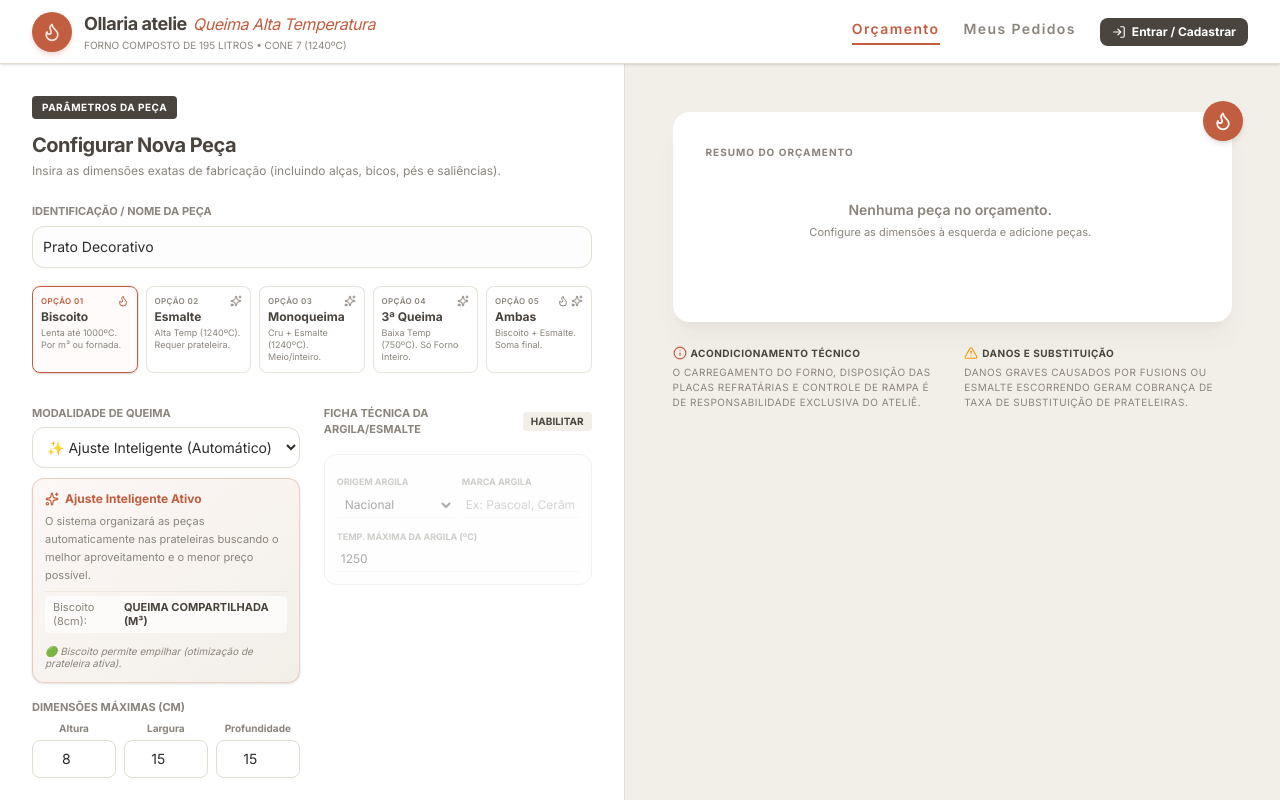
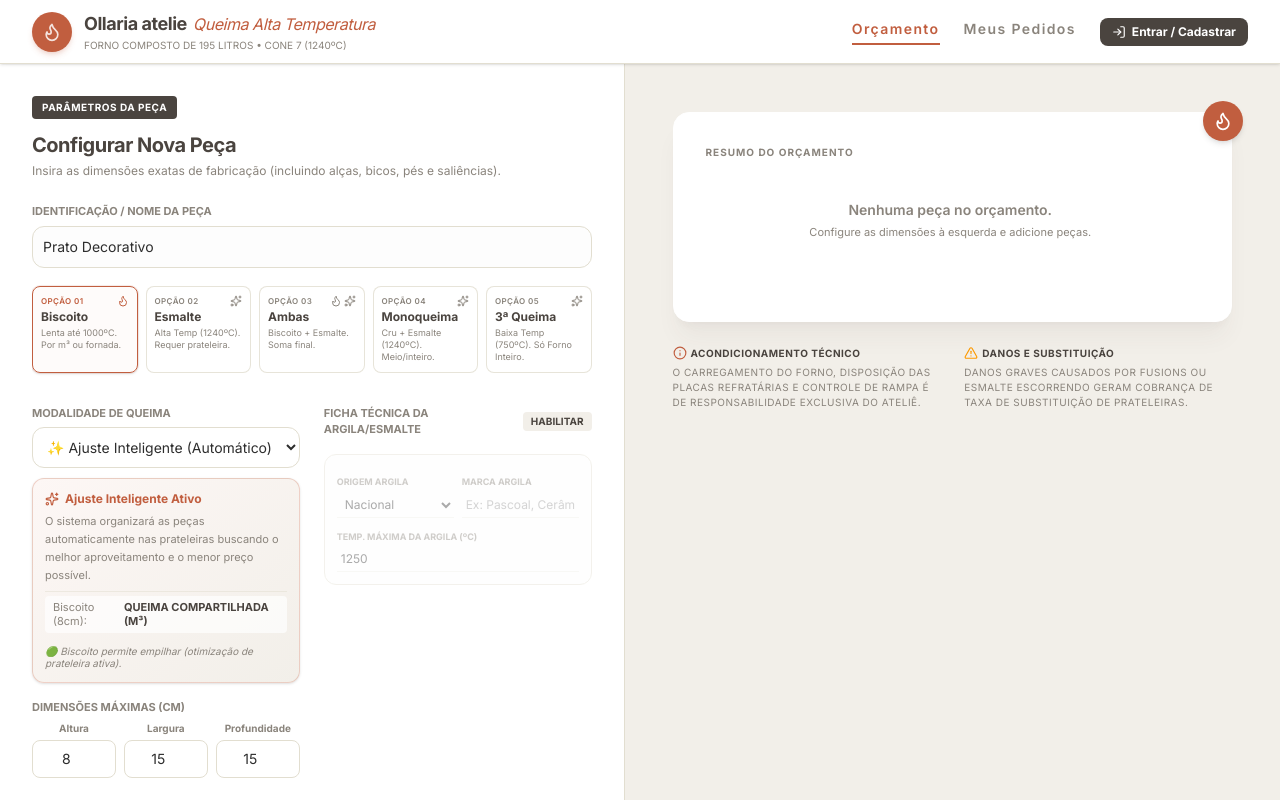
Before and after one commit to samirarabellobackup/Calculadora-de-Servi-o-de-Queima, a React (Vite) app: page / in a window 1280 px wide. Shown: the top 800 px of the page. Built offline with nearby package versions, Linux system fonts and the light colour scheme.

Commit message:
feat: add "Ambas" burning option
Introduce a new firing option that allows selecting both bisque and glaze modes simultaneously with intelligent adjustment settings.

```diff
--- a/src/App.tsx
+++ b/src/App.tsx
@@ -977,6 +977,26 @@ export default function App() {
 
                   <button
                     onClick={() => {
+                      setTipoQueima('ambas');
+                      setMetodoQueima('ajuste_inteligente');
+                      setMetodoQueimaEsmalte('ajuste_inteligente');
+                    }}
+                    className={`flex-shrink-0 w-[130px] sm:w-auto flex flex-col p-2 rounded-lg text-left transition-all border cursor-pointer ${tipoQueima === 'ambas' ? 'border-[#C15E3F] bg-[#FDF7F5]/50 ring-1 ring-[#C15E3F]/10 shadow-sm' : 'border-[#E2DED0]/80 bg-white hover:border-[#8A847C] hover:bg-[#FAF9F6]'}`}
+                    id="btn-select-ambas"
+                  >
+                    <div className="flex justify-between items-center w-full mb-0.5">
+                      <span className={`text-[8px] uppercase tracking-wider font-semibold ${tipoQueima === 'ambas' ? 'text-[#C15E3F]' : 'text-[#8A847C]'}`}>Opção 03</span>
+                      <div className="flex gap-0.5">
+                        <Flame className={`w-3 h-3 ${tipoQueima === 'ambas' ? 'text-[#C15E3F]' : 'text-[#8A847C]'}`} />
+                        <Sparkles className={`w-3 h-3 ${tipoQueima === 'ambas' ? 'text-[#C15E3F]' : 'text-[#8A847C]'}`} />
+                      </div>
+                    </div>
+                    <span className="text-xs font-bold text-[#4A443F]">Ambas</span>
+                    <span className="text-[9px] text-[#8A847C] mt-0.5 leading-snug">Biscoito + Esmalte. Soma final.</span>
+                  </button>
+
+                  <button
+                    onClick={() => {
                       setTipoQueima('monoqueima');
                       setMetodoQueima('ajuste_inteligente');
                     }}
@@ -984,7 +1004,7 @@ export default function App() {
                     id="btn-select-monoqueima"
                   >
                     <div className="flex justify-between items-center w-full mb-0.5">
-                      <span className={`text-[8px] uppercase tracking-wider font-semibold ${tipoQueima === 'monoqueima' ? 'text-[#C15E3F]' : 'text-[#8A847C]'}`}>Opção 03</span>
+                      <span className={`text-[8px] uppercase tracking-wider font-semibold ${tipoQueima === 'monoqueima' ? 'text-[#C15E3F]' : 'text-[#8A847C]'}`}>Opção 04</span>
                       <Sparkles className={`w-3 h-3 ${tipoQueima === 'monoqueima' ? 'text-[#C15E3F]' : 'text-[#8A847C]'}`} />
                     </div>
                     <span className="text-xs font-bold text-[#4A443F]">Monoqueima</span>
@@ -1000,31 +1020,11 @@ export default function App() {
                     id="btn-select-terceira-queima"
                   >
                     <div className="flex justify-between items-center w-full mb-0.5">
-                      <span className={`text-[8px] uppercase tracking-wider font-semibold ${tipoQueima === 'terceira_queima' ? 'text-[#C15E3F]' : 'text-[#8A847C]'}`}>Opção 04</span>
+                      <span className={`text-[8px] uppercase tracking-wider font-semibold ${tipoQueima === 'terceira_queima' ? 'text-[#C15E3F]' : 'text-[#8A847C]'}`}>Opção 05</span>
                       <Sparkles className={`w-3 h-3 ${tipoQueima === 'terceira_queima' ? 'text-[#C15E3F]' : 'text-[#8A847C]'}`} />
                     </div>
                     <span className="text-xs font-bold text-[#4A443F]">3ª Queima</span>
                     <span className="text-[9px] text-[#8A847C] mt-0.5 leading-snug">Baixa Temp (750ºC). Só Forno Inteiro.</span>
-                  </button>
-
-                  <button
-                    onClick={() => {
-                      setTipoQueima('ambas');
-                      setMetodoQueima('ajuste_inteligente');
-                      setMetodoQueimaEsmalte('ajuste_inteligente');
-                    }}
-                    className={`flex-shrink-0 w-[130px] sm:w-auto flex flex-col p-2 rounded-lg text-left transition-all border cursor-pointer ${tipoQueima === 'ambas' ? 'border-[#C15E3F] bg-[#FDF7F5]/50 ring-1 ring-[#C15E3F]/10 shadow-sm' : 'border-[#E2DED0]/80 bg-white hover:border-[#8A847C] hover:bg-[#FAF9F6]'}`}
-                    id="btn-select-ambas"
-                  >
-                    <div className="flex justify-between items-center w-full mb-0.5">
-                      <span className={`text-[8px] uppercase tracking-wider font-semibold ${tipoQueima === 'ambas' ? 'text-[#C15E3F]' : 'text-[#8A847C]'}`}>Opção 05</span>
-                      <div className="flex gap-0.5">
-                        <Flame className={`w-3 h-3 ${tipoQueima === 'ambas' ? 'text-[#C15E3F]' : 'text-[#8A847C]'}`} />
-                        <Sparkles className={`w-3 h-3 ${tipoQueima === 'ambas' ? 'text-[#C15E3F]' : 'text-[#8A847C]'}`} />
-                      </div>
-                    </div>
-                    <span className="text-xs font-bold text-[#4A443F]">Ambas</span>
-                    <span className="text-[9px] text-[#8A847C] mt-0.5 leading-snug">Biscoito + Esmalte. Soma final.</span>
                   </button>
                 </div>
               </div>
```
